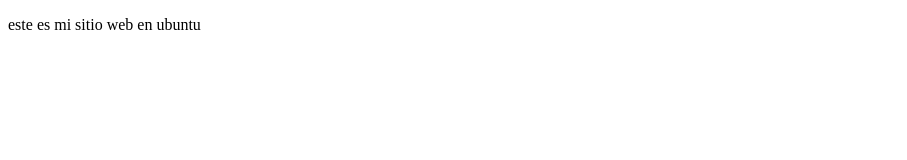
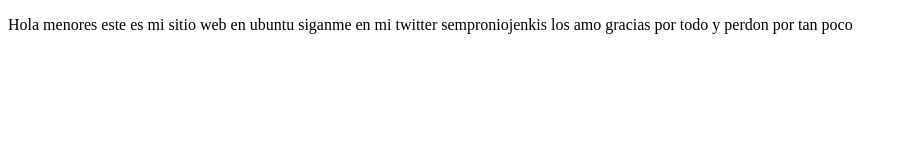
Before and after one commit to esperanzaorozcoceron/proyectoCursoDemoPrework, a plain HTML site: page index.html in a window 1280 px wide. Shown: the whole page, without its empty margins (0-907 px from the left). Drawn offline with Linux system fonts and the light colour scheme.

Commit message:
first commit

```diff
--- a/index.html
+++ b/index.html
@@ -7,6 +7,9 @@
     <title>esta es mi pagina</title>
 </head>
 <body>
-    <p>este es mi sitio web en ubuntu </p>
+    <p> Hola menores este es mi sitio web en ubuntu
+        siganme en mi twitter semproniojenkis los amo
+        gracias por todo y perdon por tan poco
+    </p>
 </body>
 </html>
```
